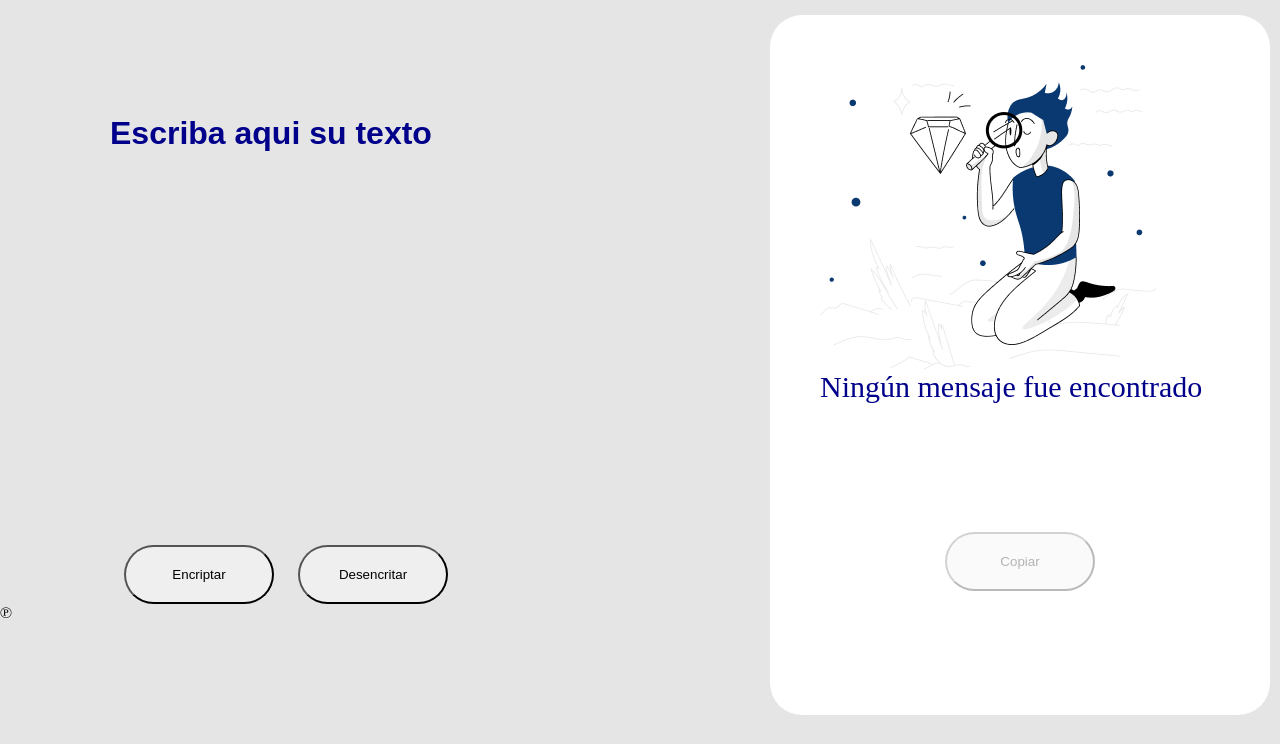
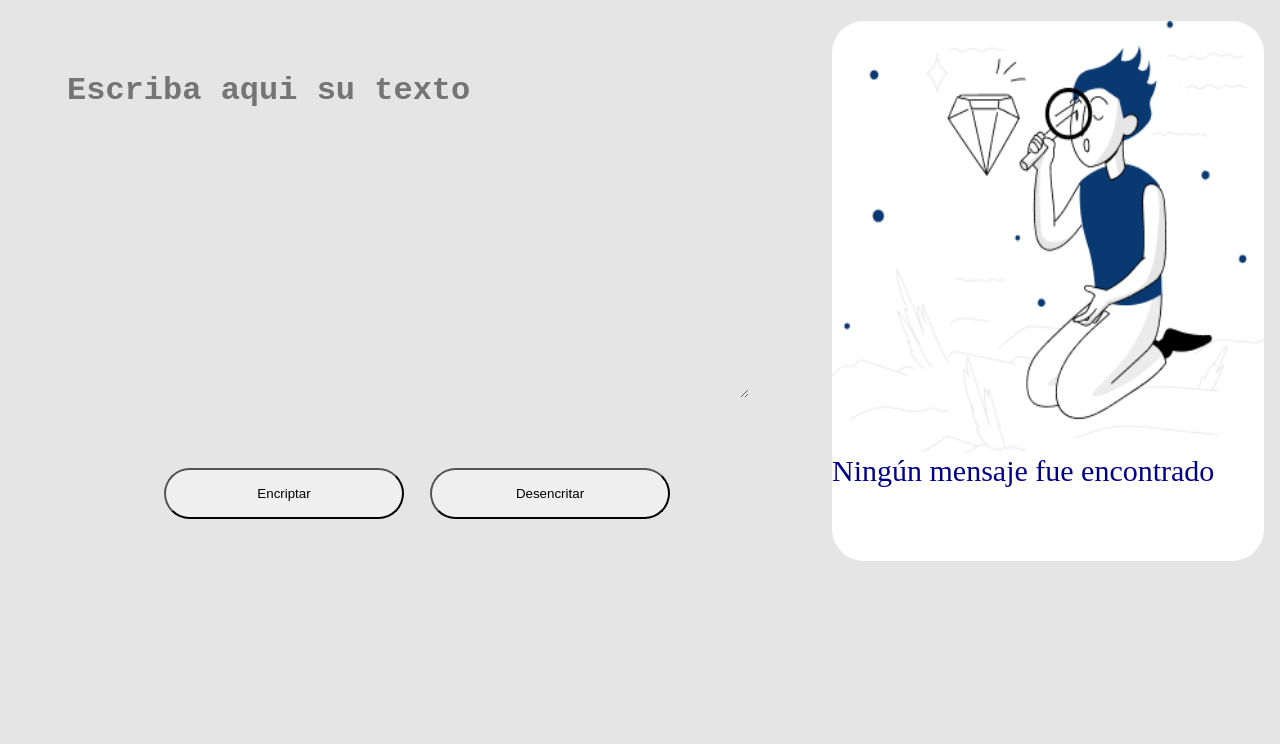
Before and after one commit to jpgcano/DesafioEncriptar, a plain HTML site: page index.html in a window 1280 px wide. Shown: the part 56-800 px from the top of the page. Drawn offline with Linux system fonts and the light colour scheme.

Commit message:
arreglando problemas del estilo

```diff
--- a/app.js
+++ b/app.js
@@ -20,7 +20,7 @@ let diccionarioDesencriptador = {
 function encriptardor() {
     let mensaje = document.getElementById("texto").value.toLowerCase();
     let mensajeEncriptado = "";
-    for (let i = 0; i < mensaje.length; i++) {
+    for (let i in mensaje) {
         let char = mensaje[i];
         if (diccionarioEncriptador[char]) {
             mensajeEncriptado += diccionarioEncriptador[char];
@@ -46,9 +46,14 @@ function desencriptar() {
 }
 
 function mensajeEnviar(Mensaje) {
-    document.getElementById("muñeco").style.display = "none";
-    document.getElementById("tituloNoencontrado").style.display = "none";
+    document.getElementById("imagen").style.display="none"
     document.getElementById("copiar").removeAttribute("disabled");
+    document.getElementById("contenedor-parrafo").style.display="block";
     let elentoHtml = document.querySelector("p");
     elentoHtml.innerHTML = Mensaje;
 }
+
+
+function copy(){
+
+}
--- a/index.html
+++ b/index.html
@@ -1,5 +1,6 @@
 <!DOCTYPE html>
 <html lang="es">
+
 <head>
     <meta charset="UTF-8">
     <meta name="viewport" content="width=device-width, initial-scale=1.0">
@@ -7,6 +8,7 @@
     <link rel="stylesheet" href="reset.css">
     <link rel="stylesheet" href="style.css">
 </head>
+
 <body>
     <header>
         <img src="img/Logo-1.png" alt>
@@ -15,37 +17,33 @@
         <!-- Falta funcionalidades de copiar, y arreglar errores en la interfaz-->
         <section class="section_1">
             <div class="contenedor_texto">
-                    <input class="texto" id="texto" type="text"
-                        value="Escriba aqui su texto">
+                <textarea class="texto" id="texto" type="text" placeholder="Escriba aqui su texto"></textarea>
+                <div class="contenedor_btn">
+                    <button class="btnEncritar" onclick="encriptardor();">Encriptar</button>
+                    <button class="btnDesencriptar" onclick="desencriptar();">Desencritar</button>
                 </div>
-                <div class="contenedor_btn">
-                    <button class="btnEncritar"
-                        onclick=";encriptardor()">Encriptar</button>
-                    <button class="btnDesencriptar"
-                        onclick="desencriptar();">Desencritar</button>
             </div>
         </section>
         <section class="section_2" id="contenedor-mensaje">
+            <div class="imagen" id="imagen">
+                <img class="muñeco" id="muñeco" src="/img/Muñeco.png" alt="texto no encontrado">
                 <div>
-                    <img class="muñeco" id="muñeco" src="/img/Muñeco.png"
-                        alt="texto no encontrado">
-                </div>
-                <div>
-                    <h3 class="tituloNoencontrado"
-                        id="tituloNoencontrado">Ningún mensaje fue
+                    <h3 class="tituloNoencontrado" id="tituloNoencontrado">Ningún mensaje fue
                         encontrado</h3>
                 </div>
-                <div class="parrafo">
-                    <p></p>
-                    <button class="copiar" id="copiar" disabled>Copiar</button>
+            </div>
+
+            <div class="contenedor-parrafo" id="contenedor-parrafo" hidden>
+                <p class="parrafo"></p>
+                <div class="contenedor_btn">
+                    <button onclick="copy();" class="copiar" id="copiar">Copiar</button>
+                </div>
             </div>
 
         </section>
+    </main>
+    <footer></footer>
+</body>
+<script src="app.js" defer> </script>
 
-        </main>
-        <footer>
-            <p>&copysr;</p>
-        </footer>
-    </body>
-    <script src="app.js"> </script>
 </html>
--- a/style.css
+++ b/style.css
@@ -1,75 +1,111 @@
-
-body{
+body {
     position: absolute;
-    width: 100% ;
+    width: 100%;
     background: #E5E5E5;
 }
-header{
+
+header {
     margin-left: 95px;
     padding: 5px;
 }
-main{
+
+main {
     width: 100%;
     height: 600px;
     display: flex;
     justify-content: space-between;
 }
-.section_1{
+
+.section_1 {
     padding: 20px;
-    width: 40%;
+    width: 70%;
     margin: 10px;
 }
-.contenedor_texto{
-    margin: 10px;
-    padding: 20px;
-    width: 780px;
-    height: 440px;
+
+.contenedor_texto {
+    height: 100%;
+    width: 100%;
 }
-.texto{
+
+.texto {
+    height: 60%;
+    width: 90%;
+    margin: 35px;
     border: none;
-    outline: NONE;
+    outline: none; /* Cambiado a minúsculas */
     background: transparent;
-    border-radius: 15px;
-    padding: 50px;
     font-weight: bold;
     font-size: 32px;
     color: darkblue;
+}
+
+.contenedor_btn {
+    display: block;
+    text-align: center;
+    width: 100%;
+    height: 80px; /* Cambiado a una unidad absoluta */
+    margin-top: 2rem;
+}
+
+.section_1 button {
+    display: inline;
+    margin: 0 2px 0 20px;
+}
+
+.section_2 {
+    background-color: white;
+    margin: 1rem;
+    border-radius: 32px;
+    width: 40%;
+    height: 90%;
+}
+
+.section_2 .contenedor_btn {
+    height: 80px; /* Cambiado a una unidad absoluta */
 
 }
-.contenedor_btn{
-    text-align: center;
 
+.section_2 button {
+    margin: 1rem
 }
-.section_2{
-    margin: 10px;
-    border-radius: 32px;
-    background: white;
-    width:400px;
-    height: 600px;
-    padding: 50px;
+
+.imagen {
+    height: 80%;
 }
-.muñeco{
-    width: 336px;
-    height:304px ;
+
+.muñeco {
+    width: 100%;
+    height: 100%;
 }
-.contenedor_btn{
-    width: 100%;
+
+button {
+    /* justify-content: center; Eliminado, no tiene efecto */
+    text-align: center; /* Añadido para centrar el contenido */
+    border-radius: 10rem;
+    padding: 1rem;
+    width: 15rem;
 }
-button{
-    width: 150px;
-    margin: 10px;
-    padding: 20px;
-    display: inline;
-    border-radius: 40px;
 
-}
-.tituloNoencontrado{
+.tituloNoencontrado {
     font-size: 30px;
     color: darkblue;
 }
-.parrafo{
-    padding: 40px;
-    margin-top: 20%;
-    font-size: 10px ;
+
+.contenedor-parrafo {
+    width: 100%;
+    height: auto; /* Cambiado para que se adapte al contenido */
+    flex: 1; /* Añadido para que ocupe el espacio disponible */
+}
+
+.parrafo {
+    width: 90%;
+    margin: 2rem;
+    height: auto; /* Cambiado para que se adapte al contenido */
+    font-size: x-large;
     text-align: center;
 }
+
+button:hover {
+    background: darkblue;
+    color: white;
+}
```
Lines whose indentation alone changed are shown as unchanged.
